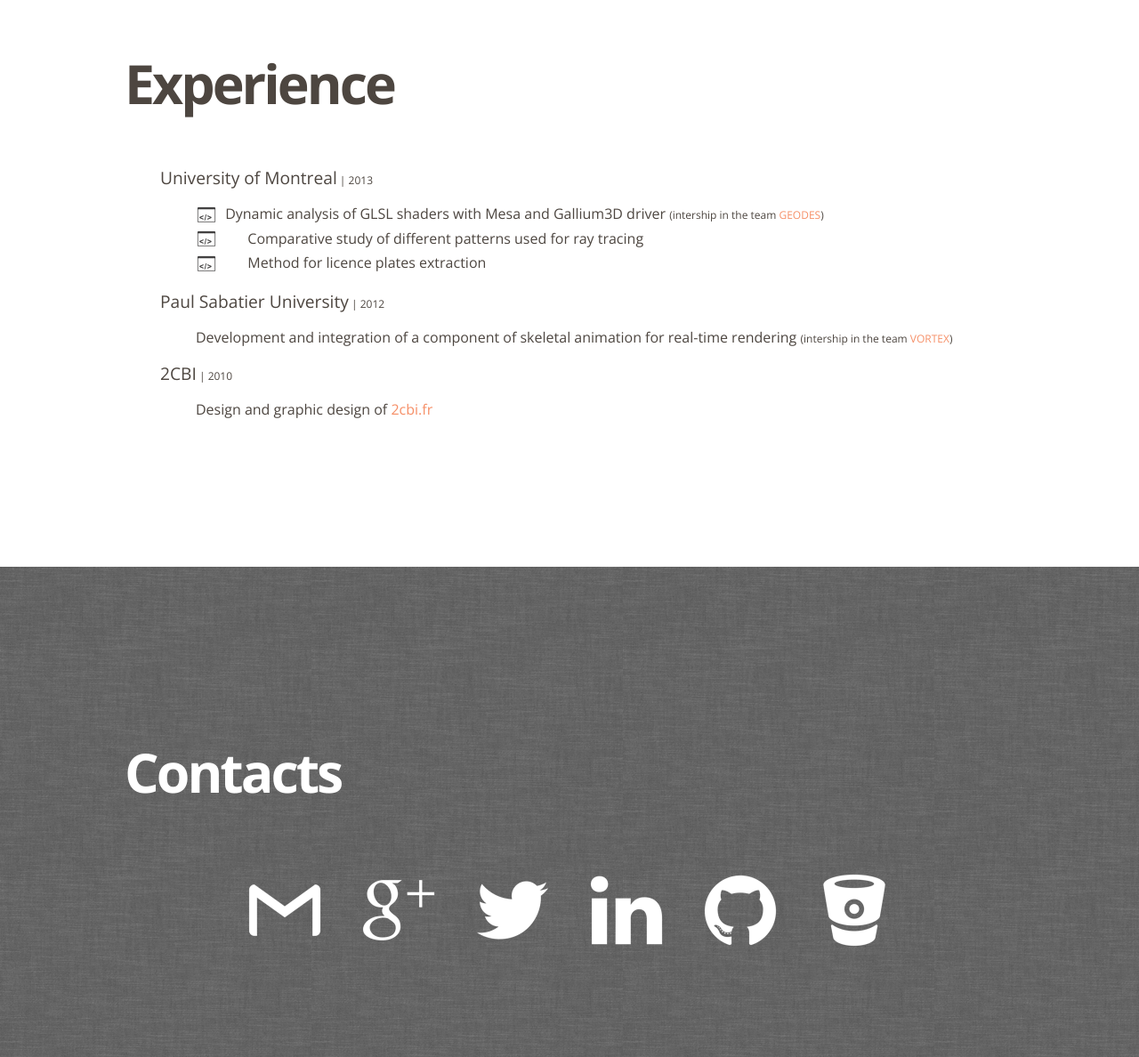
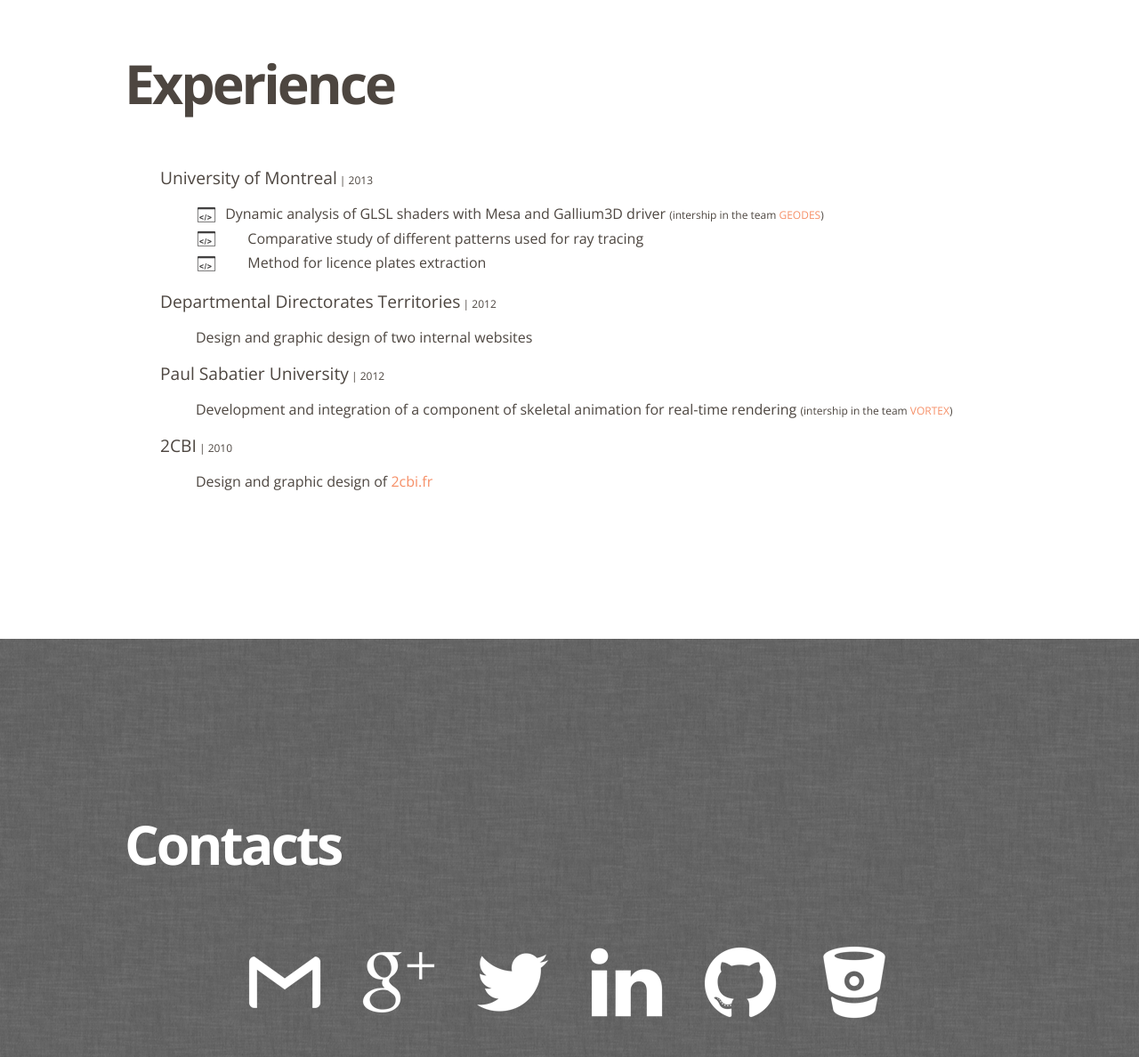
Before and after one commit to alexbonhomme/Minima, a plain HTML site: page index.html in a window 1280 px wide. Shown: the part 1413-2601 px from the top of the page at 89% size. Drawn offline with nearby package versions, Linux system fonts and the light colour scheme.

Commit message:
Add one job to the Experience section

```diff
--- a/index.html
+++ b/index.html
@@ -77,6 +77,12 @@
 						</ul>
 					</li>
 					<li>
+						<big>Departmental Directorates Territories</big><small> | 2012</small>
+						<ul>
+							<li>Design and graphic design of two internal websites</li>
+						</ul>
+					</li>
+					<li>
 						<big>Paul Sabatier University</big><small> | 2012</small>
 						<ul>
 							<li>Development and integration of a component of skeletal animation for real-time rendering <small>(intership in the team <a href="http://www.irit.fr/-VORTEX-Team-?lang=en">VORTEX</a>)</small></li>
```
